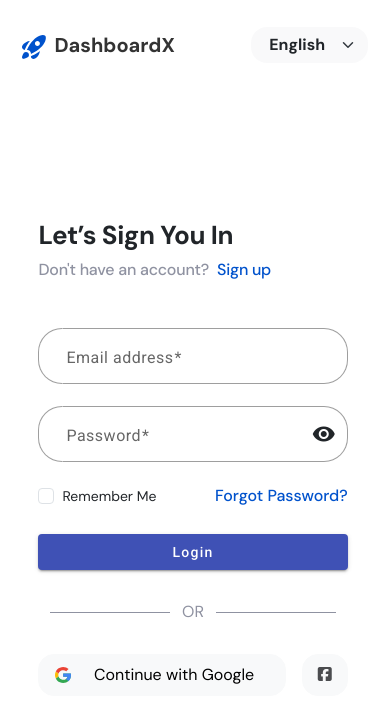
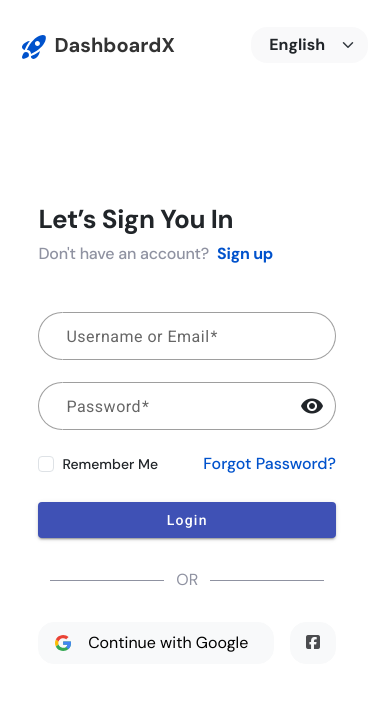
Before and after one commit to Melodious-nub/assessment-project, an Angular app: page / in a window 390 px wide. Shown: the top 722 px of the page. Built offline with nearby package versions, Linux system fonts and the light colour scheme.

Commit message:
updated with signup page

```diff
--- a/src/app/app-routing.module.ts
+++ b/src/app/app-routing.module.ts
@@ -3,6 +3,7 @@ import { RouterModule, Routes } from '@angular/router';
 import { AuthGuard } from './services/auth.guard';
 import { LoginComponent } from './pages/auth/login/login.component';
 import { SignUpComponent } from './pages/auth/sign-up/sign-up.component';
+import { NotFoundComponent } from './pages/not-found/not-found.component';
 
 const routes: Routes = [
   { path:'', component: LoginComponent, pathMatch: 'full'},
@@ -17,7 +18,7 @@ const routes: Routes = [
   },
 
   // wildCard for notfound
-  // { path: '**', component: NotFoundComponent},
+  { path: '**', component: NotFoundComponent},
 ];
 
 @NgModule({
--- a/src/app/app.module.ts
+++ b/src/app/app.module.ts
@@ -20,6 +20,7 @@ import {MatInputModule} from '@angular/material/input';
 import {MatIconModule} from '@angular/material/icon';
 import {MatCheckboxModule} from '@angular/material/checkbox';
 import {MatButtonModule} from '@angular/material/button';
+import {MatProgressSpinnerModule} from '@angular/material/progress-spinner';
 
 @NgModule({
   declarations: [
@@ -42,6 +43,7 @@ import {MatButtonModule} from '@angular/material/button';
     MatIconModule,
     MatCheckboxModule,
     MatButtonModule,
+    MatProgressSpinnerModule,
 
     ToastrModule.forRoot({
       timeOut: 2000,
--- a/src/app/pages/auth/login/login.component.css
+++ b/src/app/pages/auth/login/login.component.css
@@ -1,10 +1,11 @@
 .login-page {
-    max-width: 99%;
+    width: 99%;
 }
 
 .login-box {
     padding: 0 2.4rem;
     margin-top: 70px;
+    max-width: 560px;
 }
 
 .image-section {
@@ -26,10 +27,6 @@
     font-weight: 500;
     letter-spacing: -0.22px;
     color: #8F92A1;
-}
-
-::ng-deep .mdc-text-field--outlined {
-    --mdc-outlined-text-field-container-shape: 24px;
 }
 
 .form-check {
@@ -69,3 +66,36 @@
 .google-text {
     margin: auto; /* Push text to the far right */
 }
+
+/* for angular material form field */
+::ng-deep .mdc-text-field--outlined {
+    --mdc-outlined-text-field-container-shape: 24px;
+}
+
+::ng-deep .mat-mdc-text-field-wrapper.mdc-text-field--outlined .mat-mdc-form-field-infix {
+    margin-top: 14px; /*you can tweak around with this, */
+    margin-bottom: -22px; /*and this*/
+    padding: 0px;
+}
+
+/*you also have to adjust the label, after the above*/
+::ng-deep .mat-mdc-form-field:not(.mat-form-field-disabled) .mat-mdc-floating-label.mdc-floating-label {
+    top: 50%;
+}
+
+::ng-deep .mdc-floating-label--float-above{
+    top: 60% !important;
+}
+
+/* for overflowing content */
+@media (max-width: 1100px) {
+    .login-page {
+        max-width: 98%;
+    }
+}
+
+@media (max-width: 560px) {
+    .login-page {
+        max-width: 96%;
+    }
+}
--- a/src/app/pages/auth/login/login.component.html
+++ b/src/app/pages/auth/login/login.component.html
@@ -8,19 +8,19 @@
           <div class="sub-head mb-5">
             <span class="me-2">Don't have an account?</span>
             <span>
-                <a routerLink="signup" style="color: #0052CC; font-weight: 500;">Sign up</a>
+                <a routerLink="signup" style="color: #0052CC; font-weight: 600;">Sign up</a>
             </span>
           </div>
-          <form #loginForm="ngForm">
+          <form #loginForm="ngForm" (ngSubmit)="onLogin(loginForm)">
             <mat-form-field appearance="outline" class="w-100">
-                <mat-label>Email address</mat-label>
+                <mat-label>Username or Email</mat-label>
                 <input matInput type="email" id="email" placeholder="Enter email" required [(ngModel)]="email" name="email">
             </mat-form-field>
 
             <mat-form-field appearance="outline" class="w-100">
                 <mat-label>Password</mat-label>
-                <input matInput [type]="passwordVisible ? 'text' : 'password'" id="password" placeholder="Enter password" required [(ngModel)]="password" name="password">
-                <button mat-icon-button matSuffix (click)="togglePasswordVisibility()">
+                <input matInput [type]="passwordVisible ? 'text' : 'password'" id="password" placeholder="Enter password" required [(ngModel)]="password" name="password" type="password">
+                <button mat-icon-button matSuffix (click)="togglePasswordVisibility()" type="button">
                     <mat-icon>{{ passwordVisible ? 'visibility_off' : 'visibility' }}</mat-icon>
                 </button>
             </mat-form-field>
@@ -28,22 +28,22 @@
             <div class="d-flex justify-content-between mb-4">
                 <div class="form-check">
                     <input class="form-check-input" type="checkbox" value="" id="flexCheckDefault" style="padding: 6px;">
-                    <label class="form-check-label" for="flexCheckDefault" style="font-size: 14px;">
+                    <label class="form-check-label" for="flexCheckDefault" style="font-size: 14px; font-weight: 500;">
                         Remember Me
                     </label>
                 </div>
 
-                <a routerLink="forgot-password" class="float-end" style="color: #0052CC; font-weight: 500;">Forgot Password?</a>
+                <a routerLink="" class="float-end" style="color: #0052CC; font-weight: 500;">Forgot Password?</a>
             </div>
 
-            <button mat-raised-button color="primary" type="button" class="w-100" (click)="onLogin(loginForm)" [disabled]="isLoading">Login</button>
+            <button mat-raised-button color="primary" type="submit" class="w-100" [disabled]="isLoading"><mat-spinner *ngIf="isLoading" diameter="20"></mat-spinner> <span *ngIf="!isLoading">Login</span></button>
           </form>
 
           <div class="divider">
             <span style="color: #8F92A1; size: 12px; ">OR</span>
           </div>
 
-          <div class="d-flex">
+          <div class="d-flex pb-5">
             <button type="button" class="btn btn-light google-button w-100 me-3">
               <img src="../../../../assets/images/Logo_Google.svg" alt="logo_google" class="google-logo">
               <span class="google-text">Continue with Google</span>
--- a/src/app/pages/auth/login/login.component.ts
+++ b/src/app/pages/auth/login/login.component.ts
@@ -3,6 +3,7 @@ import { AuthService } from '../../../services/auth.service';
 import { Router } from '@angular/router';
 import { DataService } from '../../../services/data.service';
 import { NgForm } from '@angular/forms';
+import { ToastrService } from 'ngx-toastr';
 
 @Component({
   selector: 'app-login',
@@ -16,7 +17,7 @@ export class LoginComponent implements OnInit {
   rememberMe: boolean = false; // Added rememberMe property
   passwordVisible: boolean = false;
 
-  constructor(private data: DataService, private router: Router) { }
+  constructor(private data: DataService, private router: Router, private toastr: ToastrService) { }
 
   ngOnInit(): void {
   }
@@ -26,8 +27,7 @@ export class LoginComponent implements OnInit {
   }
 
   onLogin(form: NgForm) {
-    console.log(form.value);
-
+    if (form.valid) {
       this.isLoading = true;
       this.data.login(form).subscribe(
         (response) => {
@@ -35,15 +35,19 @@ export class LoginComponent implements OnInit {
           this.isLoading = false;
           // Store token in localStorage
           localStorage.setItem('token', response.data?.token);
+          this.toastr.success('Login successful');
           this.router.navigate(['/admin/dashboard']); // Redirect to admin page after successful login
           } else {
             this.isLoading = false;
+            this.toastr.warning('Login failed');
           }
         },
         (error) => {
+          this.toastr.warning('Server error...');
           this.isLoading = false;
         }
       );
     }
+  }
 
 }
--- a/src/app/pages/auth/sign-up/sign-up.component.css
+++ b/src/app/pages/auth/sign-up/sign-up.component.css
@@ -0,0 +1,101 @@
+.login-page {
+    width: 99%;
+}
+
+.login-box {
+    padding: 0 2.4rem;
+    margin-top: 70px;
+    max-width: 560px;
+}
+
+.image-section {
+    background-image: url('../../../../assets/images/Image.svg'); /* Replace with your image URL */
+    background-size: cover;
+    background-position: center;
+}
+
+.heading-text {
+    font-size: 26px;
+    font-weight: 600;
+    line-height: 34px;
+    letter-spacing: -0.4px;
+}
+
+.sub-head {
+    font-size: 16px;
+    line-height: 20px;
+    font-weight: 500;
+    letter-spacing: -0.22px;
+    color: #8F92A1;
+}
+
+.form-check {
+    cursor: pointer; /* Changes the cursor to a pointer when hovering */
+}
+
+.form-check-input, .form-check-label {
+    cursor: pointer; /* Ensures the cursor is a pointer on the checkbox */
+}
+
+.divider {
+    display: flex;
+    align-items: center;
+    text-align: center;
+    margin: 30px 0; /* Adjust margin as needed */
+}
+
+.divider::before,
+.divider::after {
+    content: '';
+    flex: 1; /* This will make the lines take equal space */
+    border-top: 1px solid #8F92A1; /* Change color and style as needed */
+    margin: 0 12px; /* Adjust space between line and text */
+}
+
+.google-button {
+    display: flex;
+    align-items: center;
+    padding: 8px 16px; /* Adjust padding for button size */
+    border-radius: 16px;
+}
+
+.google-logo {
+    margin-right: 8px; /* Space between logo and text */
+}
+
+.google-text {
+    margin: auto; /* Push text to the far right */
+}
+
+/* for angular material form field */
+::ng-deep .mdc-text-field--outlined {
+    --mdc-outlined-text-field-container-shape: 24px;
+}
+
+::ng-deep .mat-mdc-text-field-wrapper.mdc-text-field--outlined .mat-mdc-form-field-infix {
+    margin-top: 14px; /*you can tweak around with this, */
+    margin-bottom: -22px; /*and this*/
+    padding: 0px;
+}
+
+/*you also have to adjust the label, after the above*/
+::ng-deep .mat-mdc-form-field:not(.mat-form-field-disabled) .mat-mdc-floating-label.mdc-floating-label {
+    top: 50%;
+}
+
+::ng-deep .mdc-floating-label--float-above{
+    top: 60% !important;
+}
+
+/* for overflowing content */
+@media (max-width: 1100px) {
+    .login-page {
+        max-width: 98%;
+    }
+}
+
+@media (max-width: 560px) {
+    .login-page {
+        max-width: 96%;
+    }
+}
--- a/src/app/pages/auth/sign-up/sign-up.component.ts
+++ b/src/app/pages/auth/sign-up/sign-up.component.ts
@@ -1,4 +1,7 @@
 import { Component } from '@angular/core';
+import { DataService } from '../../../services/data.service';
+import { Router } from '@angular/router';
+import { NgForm } from '@angular/forms';
 
 @Component({
   selector: 'app-sign-up',
@@ -6,5 +9,21 @@ import { Component } from '@angular/core';
   styleUrl: './sign-up.component.css'
 })
 export class SignUpComponent {
+  isLoading: boolean = false;
+  email: string = '';
+  fullName: string = '';
+  userName: string = '';
+  password: string = '';
+  rememberMe: boolean = false;
+  passwordVisible: boolean = false;
+
+  constructor(private data: DataService, private router: Router) { }
+
+  ngOnInit(): void {
+  }
+
+  togglePasswordVisibility(): void {
+    this.passwordVisible = !this.passwordVisible;
+  }
 
 }
--- a/src/app/services/data.service.ts
+++ b/src/app/services/data.service.ts
@@ -9,7 +9,7 @@ export class DataService {
 
   baseUrl: string = 'https://devsutraapi.azurewebsites.net';
   private dummyUser = {
-    email: 'test@example.com',
+    email: 'test@test.com',
     password: 'Admin123',
     token: 'dummy-jwt-token-12345',
   };
```
Also changed, not shown: src/app/pages/auth/sign-up/sign-up.component.html (+73 -0 lines). Lines whose indentation alone changed are shown as unchanged.
